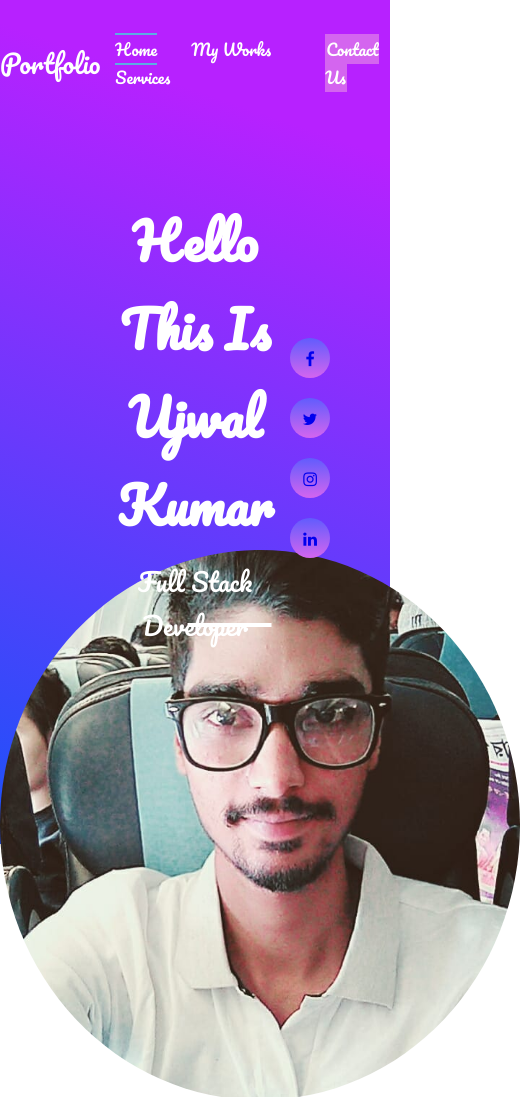
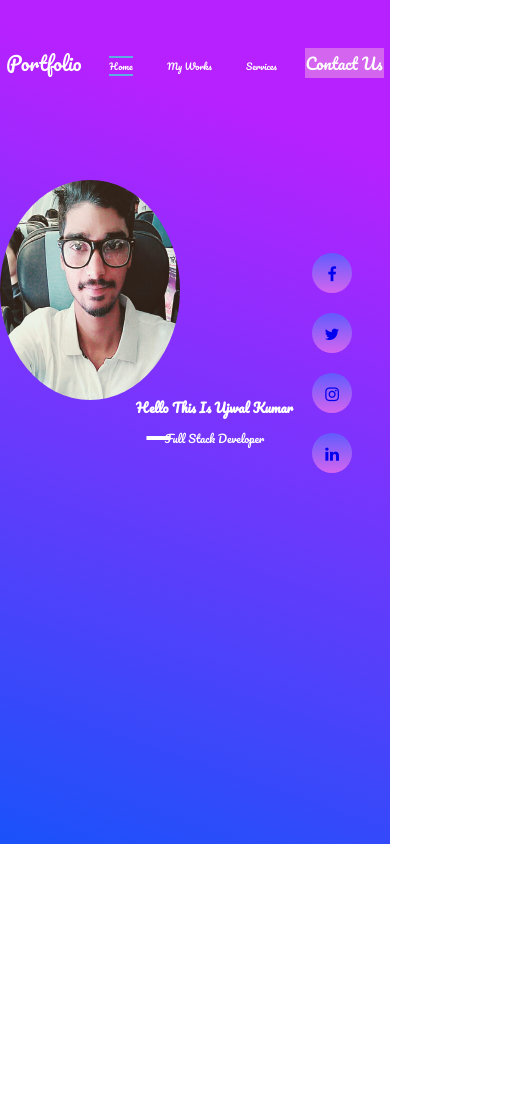
Before and after one commit to Ujwalsingh595/portfolioo, a plain HTML site: page index.html in a window 390 px wide. Shown: the top 1097 px of the page, 520 px wide, since content can reach past the window. After the commit the page ends 844 px from the top, so only its background shows below. Drawn offline with Linux system fonts and the light colour scheme.

Commit message:
Update style.css

```diff
--- a/style.css
+++ b/style.css
@@ -27,7 +27,9 @@ header:before{
 }
 @media(max-width: 991px){
 	header:before{
-		top:550px;
+		width: 180px;
+		height: 220px;
+		top: 180px;
 	}
 }
 nav{
@@ -42,18 +44,29 @@ nav{
 color:white;
 text-decoration: none;
 font-size: 1.6rem;
-
 font-family: 'Pacifico', cursive;
+}
+@media(max-width: 991px){
+	.logo a{
+		font-size:1.2rem;
+	}
 }
 .menu ul li{
 	list-style: none;
 	display: inline-block;
 	padding: 0 15px;
 }
+
 .menu ul li a{
 	text-decoration: none;
 	color: white;
 	text-transform: capitalize;
+	font-size: 15px;
+}
+@media(max-width: 991px){
+	.menu ul li a{
+		font-size:9px;
+	}
 }
 .active, ul li:hover{
 	border-top: 2px solid #5dade2;
@@ -75,6 +88,13 @@ font-family: 'Pacifico', cursive;
 	transform: translate(-50%,-50%);
 	text-align: center;
 }
+@media(max-width: 991px){
+	.center_content{
+		top: 50%;
+			left: 55%;
+			}
+
+}
 .center_content h1{
 	color: #fff;
 	font-size: 50px;
@@ -83,12 +103,25 @@ font-family: 'Pacifico', cursive;
 	margin-bottom: 10px;
 	z-index: 1;
 }
+@media(max-width: 991px){
+	.center_content h1{
+		font-size: 13px;
+	},
+
+}
 .center_content h2{
 	font-size: 25px;
 	font-weight: 400;
 	color: #fff;
 	text-transform: capitalize;
 }
+@media(max-width: 991px){
+	.center_content h2{
+		font-size: 11px;
+	},
+
+}
+
 .center_content h2:before{
 	content: "";
 	width: 80px;
@@ -99,12 +132,27 @@ font-family: 'Pacifico', cursive;
 	bottom: 0;
 	margin-bottom: 20px;
 }
+@media(max-width: 991px){
+	.center_content h2:before{
+		width: 20px;
+		left:10px;
+		margin-bottom: 8px;
+	}
+
+}
+
 .social_network{
 	width: 100px;
 	height: auto;
 	position: absolute;
 	right: 0;
 	top: 40%;
+}
+@media(max-width: 991px){
+	.social_network{
+		left: 80%;
+		top: 30%;
+	}
 }
 .fa_icons{
 	width: 40px;
```
